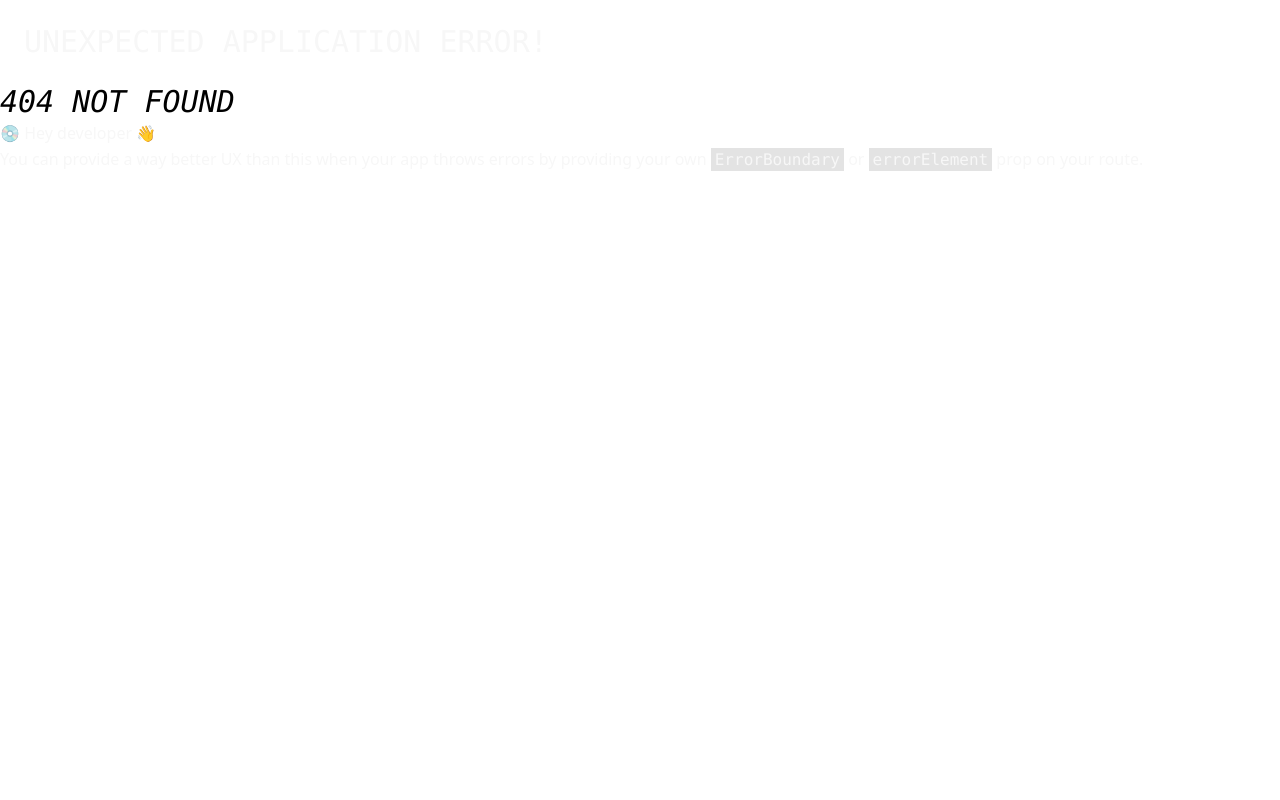
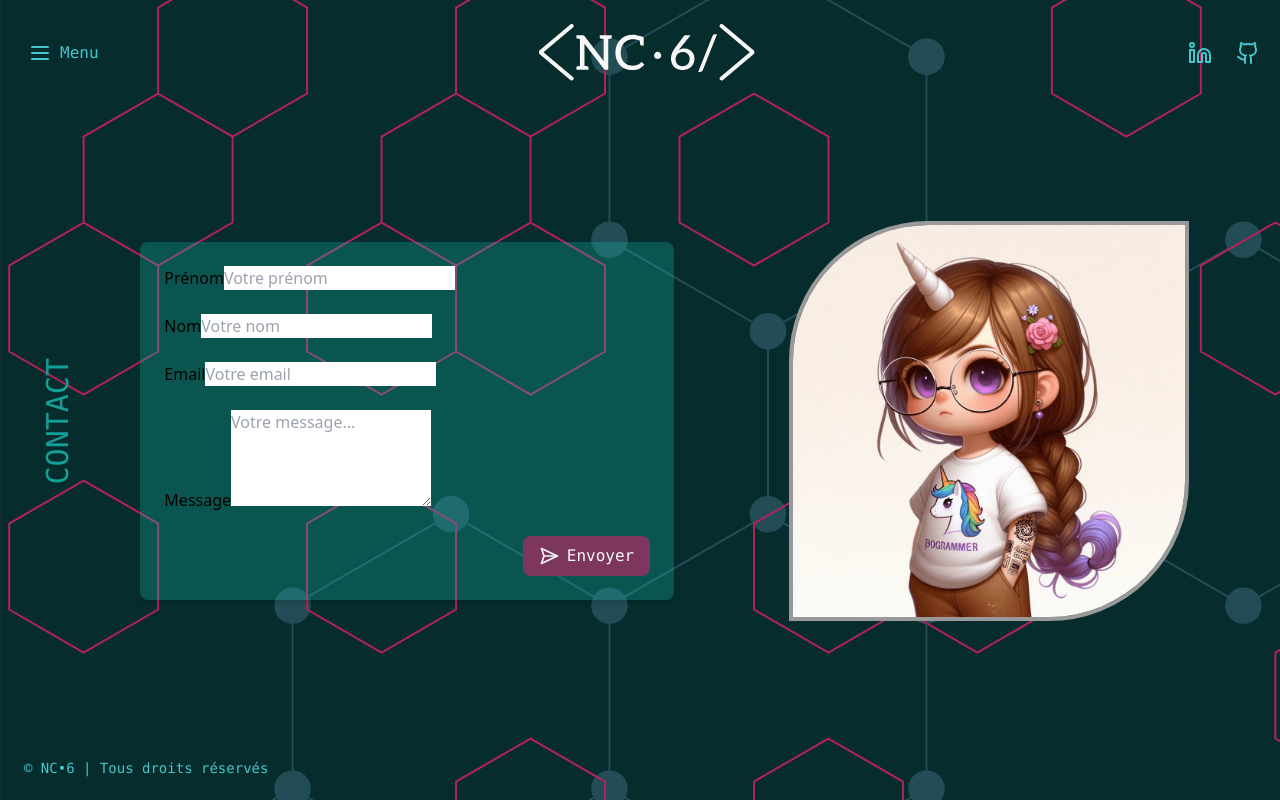
Before and after one commit to NollieChtn6/Portfolio, a React (Vite) app: page /contact in a window 1280 px wide. Before the commit this address had no page. Built offline with nearby package versions, Linux system fonts and the light colour scheme.

Commit message:
create '/contact' route and related link

```diff
--- /dev/null
+++ b/src/pages/Contact.tsx
@@ -0,0 +1,34 @@
+import { PageTitle } from "@/ui/PageTitle";
+import picture from "../assets/profile_picture_colors.png";
+
+import ContactForm from "@/ui/ContactForm";
+import { motion } from "motion/react";
+
+export function Contact() {
+  return (
+    <main className="contact-container flex flex-col md:flex-row h-full overflow-hidden">
+      <PageTitle title="Contact" />
+      <section
+        aria-labelledby="contact-heading"
+        className="about-content flex flex-col md:flex-row w-full h-[90%] md:h-full"
+      >
+        <div className="flex flex-col grow p-6 w-full md:w-2/5 max-w-4xl mx-auto space-y-6 justify-center">
+          <ContactForm />
+        </div>
+        <div className="hidden md:flex h-2/4 md:h-full p-9 md:w-2/4 place-content-center items-center">
+          <motion.div
+            initial={{ opacity: 0, y: -30 }}
+            animate={{ opacity: 1, y: 0 }}
+            transition={{ duration: 0.6, ease: "easeOut" }}
+          >
+            <img
+              src={picture}
+              alt="Une petite fille avec une corne de licorne, une tresse et des lunettes"
+              className="rounded-tl-[35%] rounded-br-[35%] border-4 border-iron-500 brightness-80 md:max-w-[400px] max-md:h-[300px]"
+            />
+          </motion.div>
+        </div>
+      </section>
+    </main>
+  );
+}
--- a/src/router/router.tsx
+++ b/src/router/router.tsx
@@ -7,6 +7,7 @@ import { Timeline } from "@/components/timeline/Timeline";
 import { Skills } from "@/pages/Skills";
 import { Projects } from "../pages/Projects";
 import { ProjectDetails } from "@/pages/ProjectDetails";
+import { Contact } from "@/pages/Contact";
 
 const router = createBrowserRouter([
   {
@@ -19,6 +20,7 @@ const router = createBrowserRouter([
       { path: "/skills", element: <Skills /> },
       { path: "/projects", element: <Projects /> },
       { path: "/projects/:slug", element: <ProjectDetails /> },
+      { path: "/contact", element: <Contact /> },
     ],
   },
 ]);
--- a/src/ui/Sheet.tsx
+++ b/src/ui/Sheet.tsx
@@ -14,6 +14,7 @@ export default function Sheet({ isOpen, onClose, onLinkClick }: SheetProps) {
     { label: "Parcours", href: "/timeline" },
     { label: "Projets", href: "/projects" },
     { label: "Compétences", href: "/skills" },
+    { label: "Contact", href: "/contact" },
   ];
 
   return (
```
